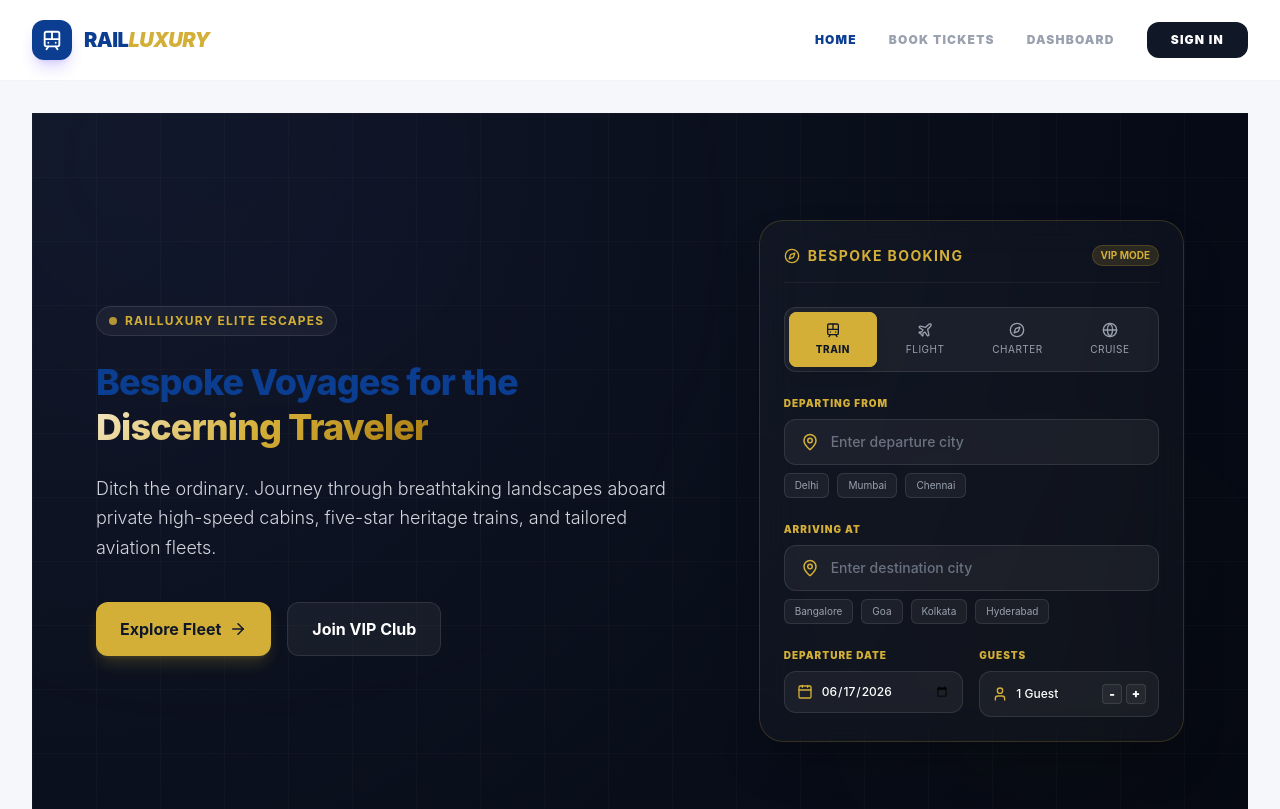
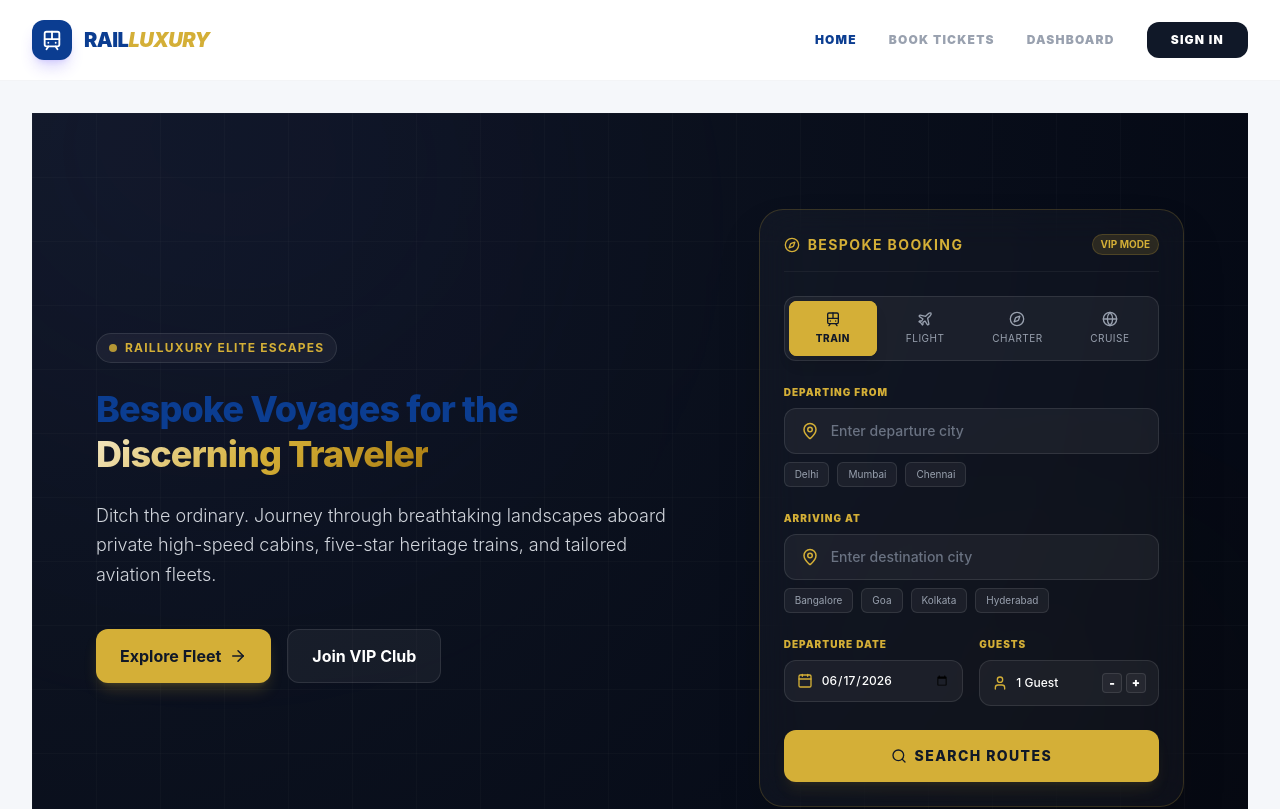
Before and after one commit to HEMANATH-AFK/railluxury, a React (Vite) app in the folder frontend/: page / in a window 1280 px wide. Shown: the top 809 px of the page. Built offline with nearby package versions, Linux system fonts and the light colour scheme.

Commit message:
Step 10: Add high-end animated Search submit button

```diff
--- a/frontend/src/pages/Home.jsx
+++ b/frontend/src/pages/Home.jsx
@@ -254,6 +254,27 @@ const Home = () => {
                   </div>
                 </div>
               </div>
+
+              {/* Submit Button */}
+              <button
+                type="submit"
+                disabled={isSearching}
+                className="w-full py-4 rounded-xl bg-accent text-gray-900 font-extrabold text-sm tracking-widest uppercase hover:bg-yellow-500 hover:scale-[1.02] active:scale-95 transition-all flex items-center justify-center gap-2 cursor-pointer shadow-lg shadow-accent/10 disabled:opacity-50 disabled:pointer-events-none"
+              >
+                {isSearching ? (
+                  <>
+                    <svg className="animate-spin -ml-1 mr-3 h-5 w-5 text-gray-900" xmlns="http://www.w3.org/2000/svg" fill="none" viewBox="0 0 24 24">
+                      <circle className="opacity-25" cx="12" cy="12" r="10" stroke="currentColor" strokeWidth="4"></circle>
+                      <path className="opacity-75" fill="currentColor" d="M4 12a8 8 0 018-8V0C5.373 0 0 5.373 0 12h4zm2 5.291A7.962 7.962 0 014 12H0c0 3.042 1.135 5.824 3 7.938l3-2.647z"></path>
+                    </svg>
+                    Designing Route...
+                  </>
+                ) : (
+                  <>
+                    <Search size={16} /> Search Routes
+                  </>
+                )}
+              </button>
             </form>
           </div>
         </div>
```
